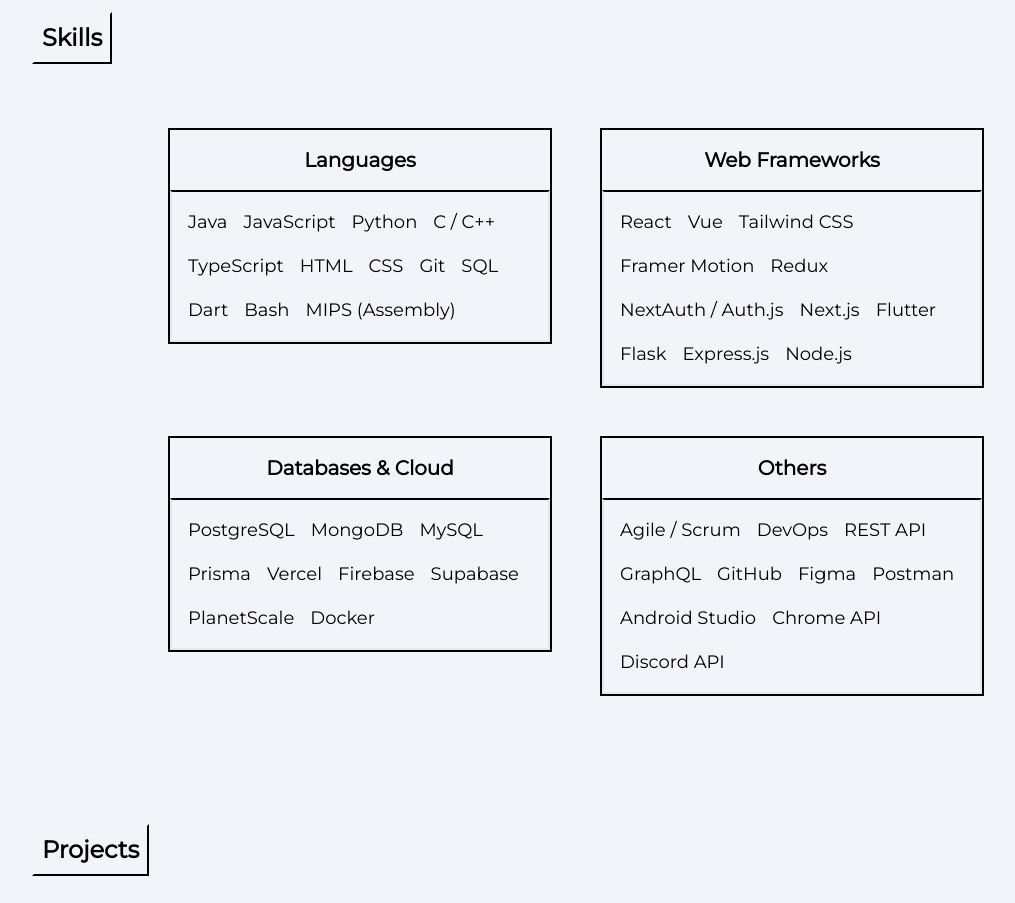
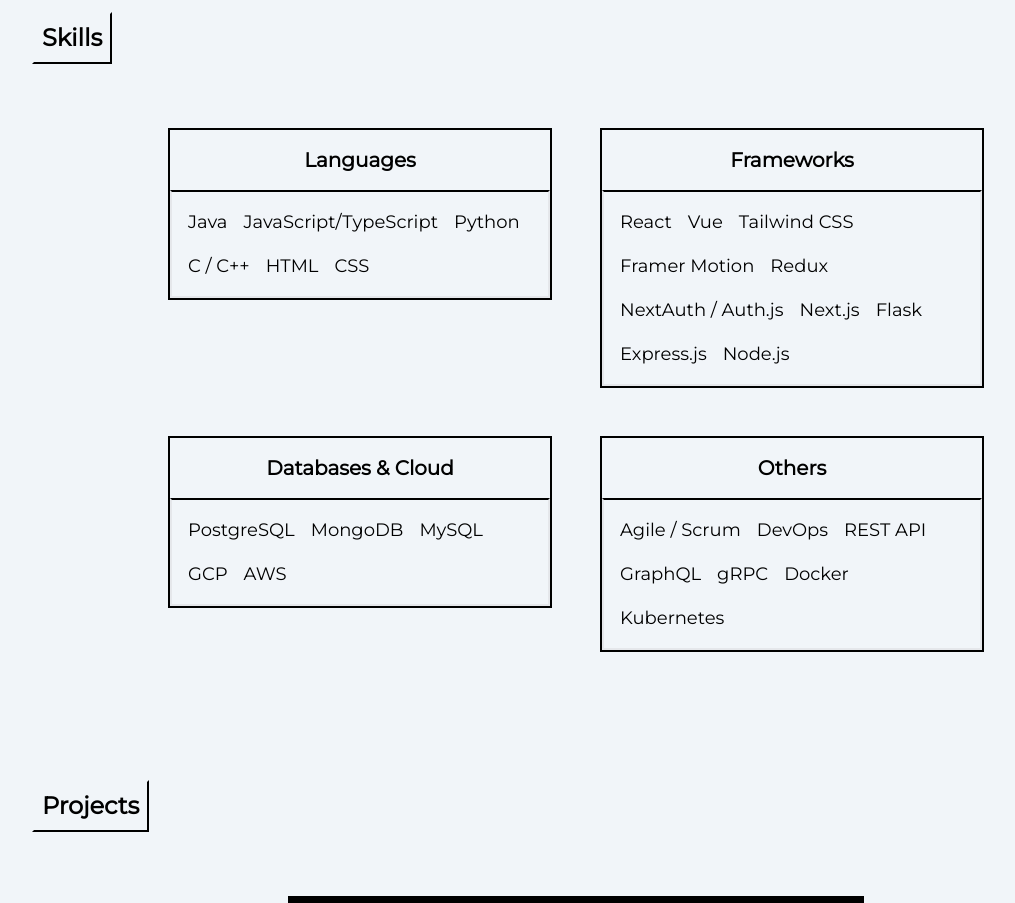
Before and after one commit to pankinkun/my-portfolio, a React (Vite) app: page / in a window 1280 px wide. Shown: the part 1260-2163 px from the top of the page, without its empty margins (64-1079 px from the left). Built offline with nearby package versions, Linux system fonts and the light colour scheme.

Commit message:
adjust skills

```diff
--- a/src/components/skills/Skills.jsx
+++ b/src/components/skills/Skills.jsx
@@ -7,11 +7,11 @@ const Skill = () => {
   const skills = [
     {
       type: 'Languages',
-      skills: ["Java", 'JavaScript', 'Python', "C / C++", 'TypeScript', 'HTML', 'CSS', 'Git', 'SQL', 'Dart', 'Bash', 'MIPS (Assembly)']
+      skills: ["Java", 'JavaScript/TypeScript', 'Python', "C / C++", 'HTML', 'CSS']
     },
     {
-      type: 'Web Frameworks',
-      skills: ["React", 'Vue', "Tailwind CSS", "Framer Motion", "Redux", "NextAuth / Auth.js", "Next.js", "Flutter", "Flask", "Express.js", "Node.js"]
+      type: 'Frameworks',
+      skills: ["React", 'Vue', "Tailwind CSS", "Framer Motion", "Redux", "NextAuth / Auth.js", "Next.js", "Flask", "Express.js", "Node.js"]
     },
     // {
     //   type: '',
@@ -19,11 +19,11 @@ const Skill = () => {
     // },
     {
       type: 'Databases & Cloud',
-      skills: ["PostgreSQL", "MongoDB", "MySQL", "Prisma", "Vercel", "Firebase", "Supabase", "PlanetScale", "Docker"]
+      skills: ["PostgreSQL", "MongoDB", "MySQL", "GCP", "AWS"]
     },
     {
       type: 'Others',
-      skills: ['Agile / Scrum', "DevOps", "REST API", "GraphQL", "GitHub", "Figma", "Postman", "Android Studio", "Chrome API", "Discord API"]
+      skills: ['Agile / Scrum', "DevOps", "REST API", "GraphQL", "gRPC", "Docker", "Kubernetes"]
     },
   ]
   return (
```
